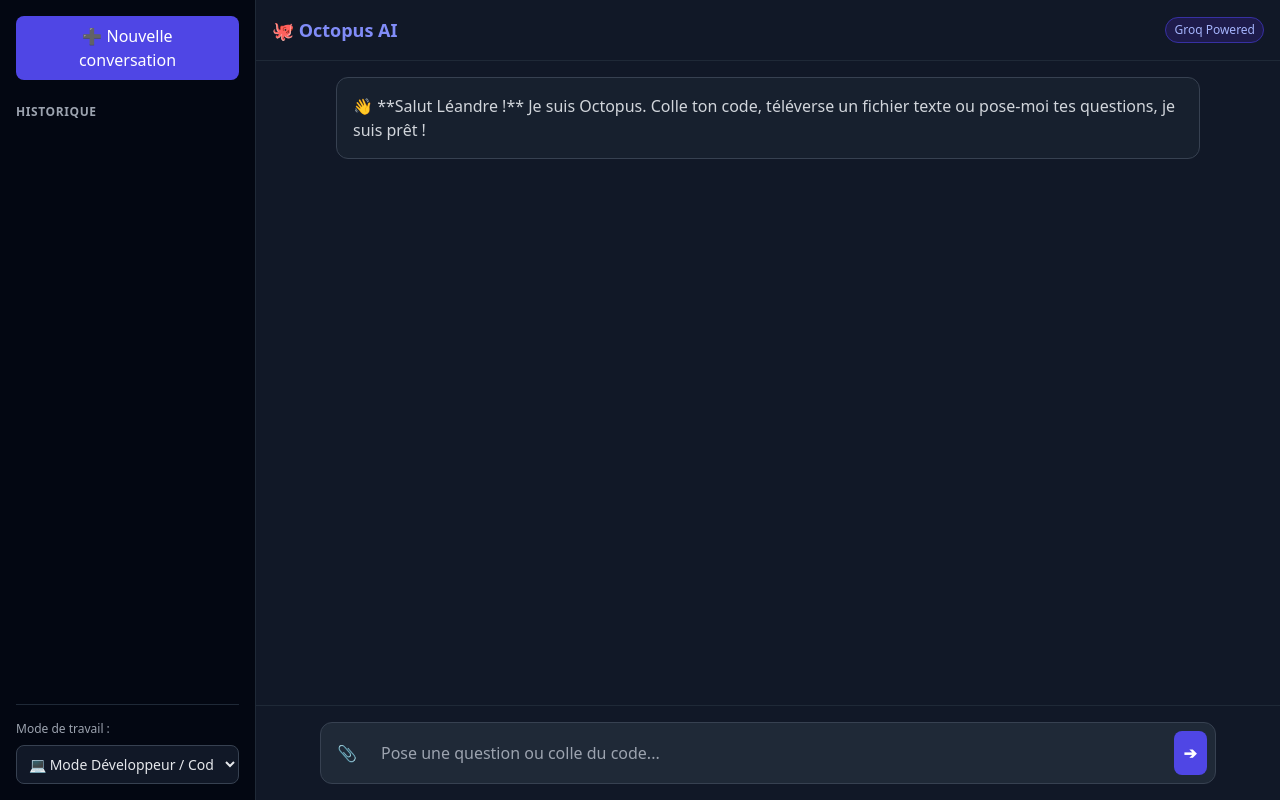
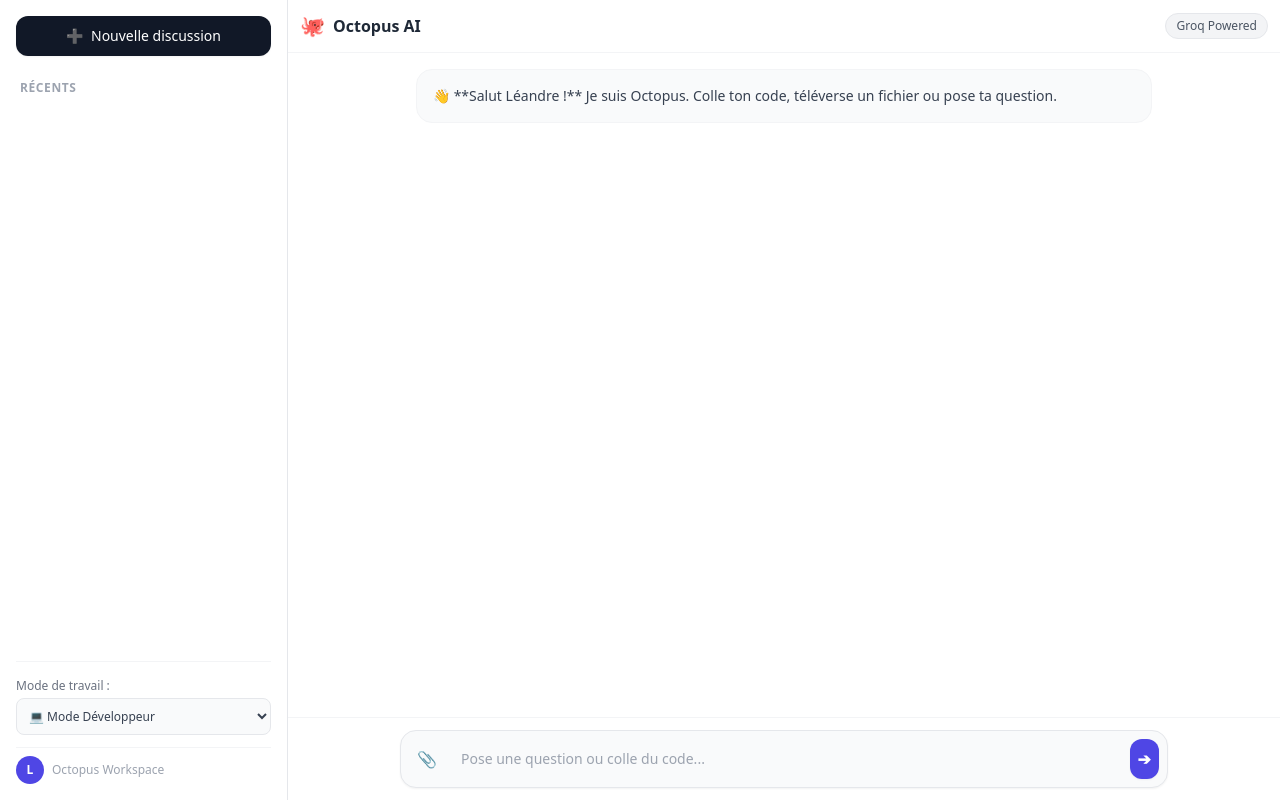
Before and after one commit to mj-boop7770/Octopus2, a plain HTML site: page index.html in a window 1280 px wide. Drawn offline with nearby package versions, Linux system fonts and the light colour scheme.

Commit message:
Update index.html

```diff
--- a/index.html
+++ b/index.html
@@ -5,79 +5,111 @@
   <meta name="viewport" content="width=device-width, initial-scale=1.0">
   <title>Octopus AI</title>
 
-  <!-- Style Tailwind CSS pour un design épuré type Claude -->
+  <!-- Tailwind CSS -->
   <script src="https://cdn.tailwindcss.com"></script>
+  <!-- Prism.js Thème Clair pour la coloration syntaxique -->
+  <link rel="stylesheet" href="https://cdnjs.cloudflare.com/ajax/libs/prism/1.29.0/themes/prism.min.css">
 
-  <!-- Coloration Syntaxique (Prism.js) style sombre -->
-  <link rel="stylesheet" href="https://cdnjs.cloudflare.com/ajax/libs/prism/1.29.0/themes/prism-tomorrow.min.css">
+  <style>
+    /* Animation pour le logo Octopus quand l'IA réfléchit */
+    @keyframes pulse-tentacles {
+      0%, 100% { transform: scale(1) rotate(0deg); opacity: 1; }
+      50% { transform: scale(1.15) rotate(5deg); opacity: 0.8; }
+    }
+    .octopus-thinking {
+      animation: pulse-tentacles 1.2s infinite ease-in-out;
+      display: inline-block;
+    }
+  </style>
 </head>
-<body class="bg-gray-900 text-gray-100 h-screen flex">
+<body class="bg-gray-50 text-gray-800 h-screen flex flex-col md:flex-row font-sans">
 
-  <!-- BARRE LATÉRALE (Historique & Modes) -->
-  <aside class="w-64 bg-gray-950 p-4 hidden md:flex flex-col justify-between border-r border-gray-800">
+  <!-- OVERLAY MOBILE (Ferme le menu au clic à l'extérieur) -->
+  <div id="sidebar-overlay" class="fixed inset-0 bg-black/40 z-20 hidden md:hidden"></div>
+
+  <!-- BARRE LATÉRALE (Desserte mobile & fixe sur Ordinateur) -->
+  <aside id="sidebar" class="fixed md:static inset-y-0 left-0 w-72 bg-white border-r border-gray-200 p-4 z-30 transform -translate-x-full md:translate-x-0 transition-transform duration-200 flex flex-col justify-between shadow-lg md:shadow-none">
     <div>
-      <button id="new-chat-btn" class="w-full bg-indigo-600 hover:bg-indigo-700 text-white font-medium py-2 px-4 rounded-lg mb-6 flex items-center justify-center gap-2 transition">
-        ➕ Nouvelle conversation
-      </button>
+      <!-- Entête Menu Mobile -->
+      <div class="flex items-center justify-between mb-6">
+        <button id="new-chat-btn" class="flex-1 bg-gray-900 hover:bg-gray-800 text-white font-medium py-2.5 px-4 rounded-xl flex items-center justify-center gap-2 transition text-sm shadow-sm">
+          <span>➕</span> Nouvelle discussion
+        </button>
+        <button id="close-sidebar-btn" class="md:hidden ml-2 p-2 text-gray-500 hover:text-gray-800 text-xl">✕</button>
+      </div>
 
-      <h2 class="text-xs font-semibold text-gray-400 uppercase tracking-wider mb-3">Historique</h2>
-      <div id="history-list" class="space-y-2 overflow-y-auto max-h-[60vh]">
+      <!-- Section Navigation / Historique -->
+      <h2 class="text-xs font-semibold text-gray-400 uppercase tracking-wider mb-3 px-1">Récents</h2>
+      <div id="history-list" class="space-y-1 overflow-y-auto max-h-[60vh]">
         <!-- Les conversations sauvegardées s'afficheront ici -->
       </div>
     </div>
 
-    <!-- Choix du Mode -->
-    <div class="border-t border-gray-800 pt-4">
-      <label class="text-xs text-gray-400 block mb-2">Mode de travail :</label>
-      <select id="mode-select" class="w-full bg-gray-900 border border-gray-700 rounded-lg p-2 text-sm text-gray-200">
-        <option value="code">💻 Mode Développeur / Code</option>
-        <option value="writing">✍️ Mode Rédaction & Style</option>
-        <option value="general">🧠 Mode Général</option>
-      </select>
+    <!-- Choix du Mode & Profil -->
+    <div class="border-t border-gray-100 pt-4 space-y-3">
+      <div>
+        <label class="text-xs font-medium text-gray-500 block mb-1">Mode de travail :</label>
+        <select id="mode-select" class="w-full bg-gray-50 border border-gray-200 rounded-lg p-2 text-xs font-medium text-gray-700 focus:outline-none focus:ring-2 focus:ring-indigo-500">
+          <option value="code">💻 Mode Développeur</option>
+          <option value="writing">✍️ Mode Rédaction</option>
+          <option value="general">🧠 Mode Général</option>
+        </select>
+      </div>
+      <div class="text-xs text-gray-400 flex items-center gap-2 pt-2 border-t border-gray-100">
+        <div class="w-7 h-7 rounded-full bg-indigo-600 text-white flex items-center justify-center font-bold">L</div>
+        <span>Octopus Workspace</span>
+      </div>
     </div>
   </aside>
 
   <!-- ZONE PRINCIPALE CHAT -->
-  <main class="flex-1 flex flex-col h-full">
+  <main class="flex-1 flex flex-col h-full bg-white relative">
 
-    <!-- En-tête -->
-    <header class="p-4 border-b border-gray-800 flex justify-between items-center bg-gray-900">
-      <h1 class="text-lg font-bold text-indigo-400 flex items-center gap-2">
-        🐙 Octopus AI
-      </h1>
-      <span class="text-xs bg-indigo-950 text-indigo-300 border border-indigo-800 px-2 py-1 rounded-full">Groq Powered</span>
+    <!-- EN-TÊTE PRINCIPAL (Avec Bouton Menu Hamburger) -->
+    <header class="p-3 border-b border-gray-100 flex justify-between items-center bg-white sticky top-0 z-10">
+      <div class="flex items-center gap-3">
+        <!-- Bouton Hamburger pour Mobile -->
+        <button id="open-sidebar-btn" class="md:hidden p-2 text-gray-600 hover:bg-gray-100 rounded-lg">
+          <svg class="w-6 h-6" fill="none" stroke="currentColor" viewBox="0 0 24 24"><path stroke-linecap="round" stroke-linejoin="round" stroke-width="2" d="M4 6h16M4 12h16M4 18h16"></path></svg>
+        </button>
+
+        <h1 class="text-base font-semibold text-gray-800 flex items-center gap-2">
+          <span id="octopus-logo" class="text-xl">🐙</span> Octopus AI
+        </h1>
+      </div>
+      <span class="text-xs bg-gray-100 text-gray-600 px-2.5 py-1 rounded-full font-medium border border-gray-200">Groq Powered</span>
     </header>
 
-    <!-- Zone de messages -->
-    <div id="chat-box" class="flex-1 overflow-y-auto p-4 space-y-4 max-w-4xl w-full mx-auto">
-      <div class="bg-gray-800/50 p-4 rounded-xl border border-gray-700 text-gray-300">
-        👋 **Salut Léandre !** Je suis Octopus. Colle ton code, téléverse un fichier texte ou pose-moi tes questions, je suis prêt !
+    <!-- Zone de discussion -->
+    <div id="chat-box" class="flex-1 overflow-y-auto p-4 space-y-4 max-w-3xl w-full mx-auto">
+      <div class="bg-gray-50 p-4 rounded-2xl border border-gray-100 text-gray-700 text-sm">
+        👋 **Salut Léandre !** Je suis Octopus. Colle ton code, téléverse un fichier ou pose ta question.
       </div>
     </div>
 
     <!-- Zone de saisie d'input -->
-    <footer class="p-4 border-t border-gray-800 bg-gray-900">
-      <form id="chat-form" class="max-w-4xl mx-auto flex flex-col gap-2">
+    <footer class="p-3 border-t border-gray-100 bg-white">
+      <form id="chat-form" class="max-w-3xl mx-auto flex flex-col gap-2">
 
-        <!-- Zone de prévisualisation du fichier attaché -->
-        <div id="file-preview" class="hidden text-xs bg-indigo-950 text-indigo-300 p-2 rounded flex justify-between items-center">
-          <span id="file-name">fichier.txt</span>
-          <button type="button" id="remove-file" class="text-red-400 hover:text-red-300 font-bold">✕</button>
+        <!-- Prévisualisation du fichier -->
+        <div id="file-preview" class="hidden text-xs bg-indigo-50 text-indigo-700 p-2 rounded-lg flex justify-between items-center border border-indigo-100">
+          <span id="file-name" class="font-medium truncate">fichier.txt</span>
+          <button type="button" id="remove-file" class="text-red-500 hover:text-red-700 font-bold ml-2">✕</button>
         </div>
 
-        <div class="flex gap-2 items-center bg-gray-800 rounded-xl p-2 border border-gray-700 focus-within:border-indigo-500">
+        <div class="flex gap-2 items-center bg-gray-50 rounded-2xl p-2 border border-gray-200 focus-within:border-indigo-500 focus-within:bg-white transition shadow-sm">
 
-          <!-- Bouton Joindre Fichier/Photo -->
-          <label for="file-input" class="cursor-pointer p-2 text-gray-400 hover:text-indigo-400 transition" title="Joindre un fichier ou une image">
+          <!-- Bouton Joindre Fichier -->
+          <label for="file-input" class="cursor-pointer p-2 text-gray-400 hover:text-indigo-600 transition" title="Joindre un fichier">
             📎
             <input type="file" id="file-input" class="hidden" accept=".js,.py,.html,.css,.json,.txt,.md,image/*">
           </label>
 
-          <!-- Champ texte -->
-          <textarea id="user-input" rows="1" placeholder="Pose une question ou colle du code..." class="flex-1 bg-transparent text-gray-100 focus:outline-none resize-none px-2 max-h-32"></textarea>
+          <!-- Champ Texte -->
+          <textarea id="user-input" rows="1" placeholder="Pose une question ou colle du code..." class="flex-1 bg-transparent text-gray-800 text-sm focus:outline-none resize-none px-2 max-h-32"></textarea>
 
           <!-- Bouton Envoyer -->
-          <button type="submit" class="bg-indigo-600 hover:bg-indigo-700 text-white p-2.5 rounded-lg transition font-bold">
+          <button type="submit" class="bg-indigo-600 hover:bg-indigo-700 text-white p-2 rounded-xl transition font-bold shadow-sm">
             ➔
           </button>
         </div>
@@ -86,13 +118,12 @@
 
   </main>
 
-  <!-- Scripts pour la coloration de code -->
+  <!-- Scripts Prism.js -->
   <script src="https://cdnjs.cloudflare.com/ajax/libs/prism/1.29.0/prism.min.js"></script>
   <script src="https://cdnjs.cloudflare.com/ajax/libs/prism/1.29.0/components/prism-javascript.min.js"></script>
   <script src="https://cdnjs.cloudflare.com/ajax/libs/prism/1.29.0/components/prism-python.min.js"></script>
   <script src="https://cdnjs.cloudflare.com/ajax/libs/prism/1.29.0/components/prism-css.min.js"></script>
 
-  <!-- Ton fichier JS d'interaction -->
   <script src="app.js"></script>
 </body>
-</html>
+  </html>
```
